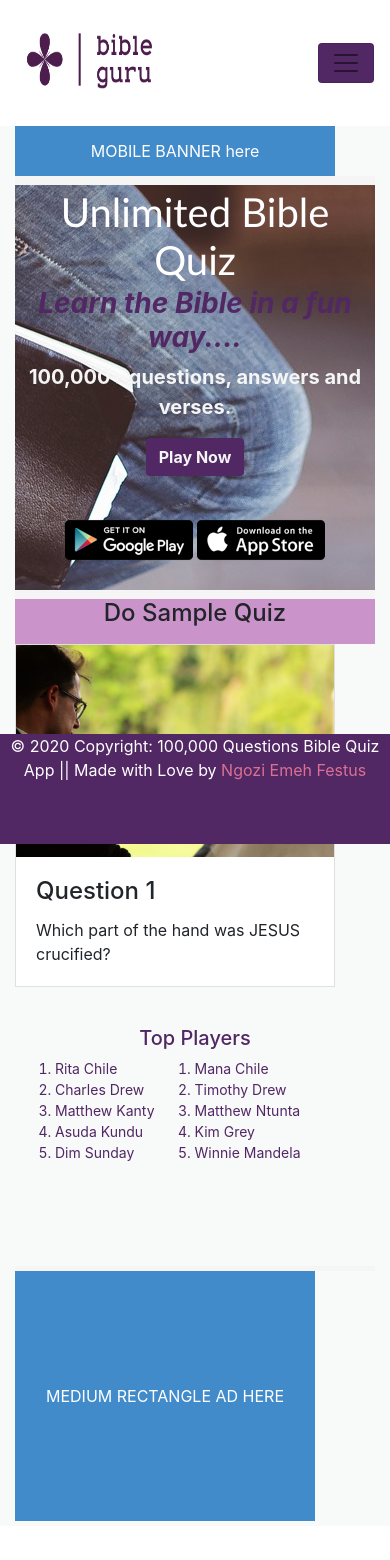
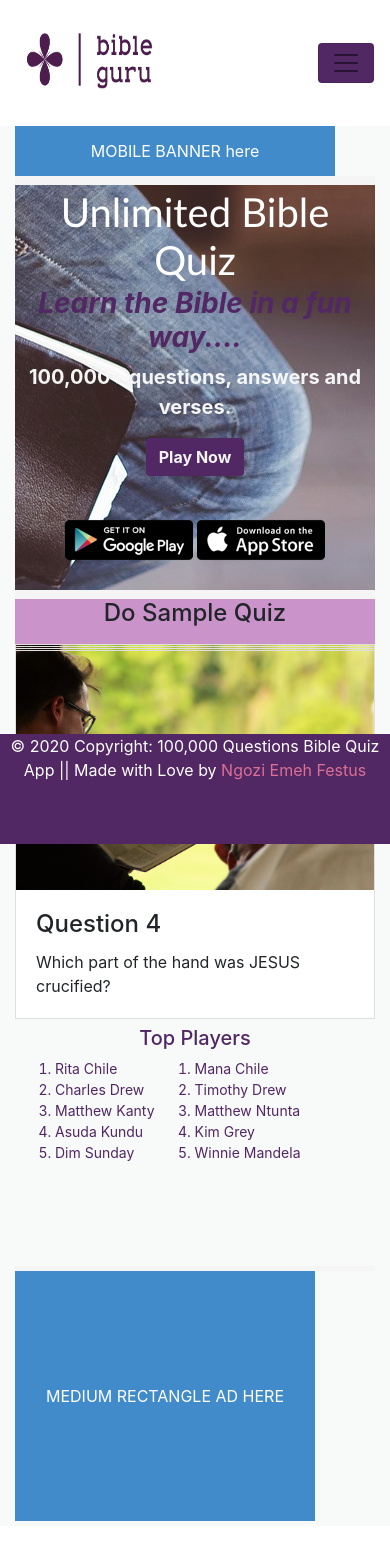
Before and after one commit to NgoziEmeh/Bible-quiz-web-app-frontend, an Angular app: page / in a window 390 px wide. Shown: the top 1560 px of the page. Before the commit the page ends 1526 px from the top, so only its background shows below. Built offline with nearby package versions, Linux system fonts and the light colour scheme.

Commit message:
flip mobile home

```diff
--- a/src/app/home/home.component.css
+++ b/src/app/home/home.component.css
@@ -260,6 +260,16 @@ li{
     background: #CA94CA;
     font-weight: bold;
 }
+.flipcardarea{
+    display: flex;
+    flex-direction: row;
+    width: 100%;
+}
+#card-1, #card-2, #card-3, #card-4 {
+    width: 25%;
+    height: 100%;
+    margin-right: 2px;
+}
 
  .image-flip:hover .backside, .image-flip.hover .backside {
     -webkit-transform: rotateY(0deg);
@@ -331,3 +341,40 @@ li{
         background: #512764;
         color: whitesmoke;
     }
+
+    /* Top player scores */
+
+    .playerscores{
+        width: 100%;
+        height: 1300px;
+    }
+
+    /* Mobile views for card area */
+/*
+    .flipcardarea{
+        display: flex;
+        flex-direction: row;
+        width: 100%;
+    }
+    #card-1, #card-2, #card-3, #card-4 {
+        width: 25%;
+        height: 100%;
+        margin-right: 2px;
+    } */
+
+    /* Mobile phones */
+
+    @media screen and (max-width: 500px){
+        .flipcardarea{
+            display: flex;
+            flex-direction: column;
+            width: 100%;
+        }
+
+        #card-1, #card-2, #card-3, #card-4 {
+            width: 100%;
+            height: 25%;
+            margin-bottom: 2px;
+        }
+
+    }
--- a/src/app/home/home.component.html
+++ b/src/app/home/home.component.html
@@ -40,11 +40,11 @@
                                 <div class="quiz-heading">
                                         <h4>Do Sample Quiz</h4>
                                 </div>
-
-                                <div class="image-flip" ontouchstart="this.classList.toggle('hover');">
+<div class="flipcardarea">
+        <div class="image-flip" id="card-1" ontouchstart="this.classList.toggle('hover');">
                 <div class="mainflip">
                 <div class="frontside">
-                                    <div class="card" style="width:20rem;">
+                <div class="card">
                 <img class="card-img-top img- fluid" src="../../assets/bibleheader4.JPEG" alt="card image">
                 <div class="card-body">
                 <h4 class="card-title">Question 1</h4>
@@ -54,7 +54,85 @@
                 </div>
                 </div>
                 <div class="backside">
-                                    <div class="card" style="width:20rem;">
+                <div class="card">
+                <div class="card-header">Luke 5 vs 26</div>
+                <div class="card-body">
+                <h4 class="card-title">Answer:</h4>
+                <p class="card-text">And the Jews nail the wrist of JESUS</p>
+                <div class="card-footer"><a href="#" class="btn btn-indigo btn-md">Start main quiz</a></div>
+                </div>
+
+                </div>
+                </div>
+                </div>
+                </div>
+                <!-- Second card -->
+                <div class="image-flip" id="card-2" ontouchstart="this.classList.toggle('hover');">
+                        <div class="mainflip">
+                        <div class="frontside">
+                        <div class="card">
+                        <img class="card-img-top img- fluid" src="../../assets/bibleheader4.JPEG" alt="card image">
+                        <div class="card-body">
+                        <h4 class="card-title">Question 2</h4>
+                        <p class="card-text">Which part of the hand was JESUS crucified?</p>
+
+                        </div>
+                        </div>
+                        </div>
+                        <div class="backside">
+                        <div class="card">
+                        <div class="card-header">Luke 5 vs 26</div>
+                        <div class="card-body">
+                        <h4 class="card-title">Answer:</h4>
+                        <p class="card-text">And the Jews nail the wrist of JESUS</p>
+                        <div class="card-footer"><a href="#" class="btn btn-indigo btn-md">Start main quiz</a></div>
+                        </div>
+
+                        </div>
+                        </div>
+                        </div>
+                        </div>
+                        <!-- 3rd card -->
+                        <div class="image-flip" id="card-3" ontouchstart="this.classList.toggle('hover');">
+                                <div class="mainflip">
+                                <div class="frontside">
+                                <div class="card">
+                                <img class="card-img-top img- fluid" src="../../assets/bibleheader4.JPEG" alt="card image">
+                                <div class="card-body">
+                                <h4 class="card-title">Question 3</h4>
+                                <p class="card-text">Which part of the hand was JESUS crucified?</p>
+
+                                </div>
+                                </div>
+                                </div>
+                                <div class="backside">
+                                <div class="card">
+                                <div class="card-header">Luke 5 vs 26</div>
+                                <div class="card-body">
+                                <h4 class="card-title">Answer:</h4>
+                                <p class="card-text">And the Jews nail the wrist of JESUS</p>
+                                <div class="card-footer"><a href="#" class="btn btn-indigo btn-md">Start main quiz</a></div>
+                                </div>
+
+                                </div>
+                                </div>
+                                </div>
+                                </div>
+                                <!-- fourth card -->
+                                <div class="image-flip" id="card-4" ontouchstart="this.classList.toggle('hover');">
+                                        <div class="mainflip">
+                                        <div class="frontside">
+                                        <div class="card">
+                                        <img class="card-img-top img- fluid" src="../../assets/bibleheader4.JPEG" alt="card image">
+                                        <div class="card-body">
+                                        <h4 class="card-title">Question 4</h4>
+                                        <p class="card-text">Which part of the hand was JESUS crucified?</p>
+
+                                        </div>
+                                        </div>
+                                        </div>
+                                        <div class="backside">
+                                        <div class="card">
                                         <div class="card-header">Luke 5 vs 26</div>
                                         <div class="card-body">
                                         <h4 class="card-title">Answer:</h4>
@@ -67,7 +145,10 @@
                                         </div>
                                         </div>
 </div>
+
                             </div>
+                        </div>
+
                         <div class="col-md-3 flex-container-right">
                             <div class="top-players-list">
                                 <h5>Top Players</h5>
@@ -113,7 +194,9 @@
             </div>
 
 
-
+        <div class="space-in-between"></div>
+        <div class="space-in-between"></div>
+        <div class="playerscores"></div>
 
         <div class="footer_area">
                 <app-footer></app-footer>
```
Lines whose indentation alone changed are shown as unchanged.
